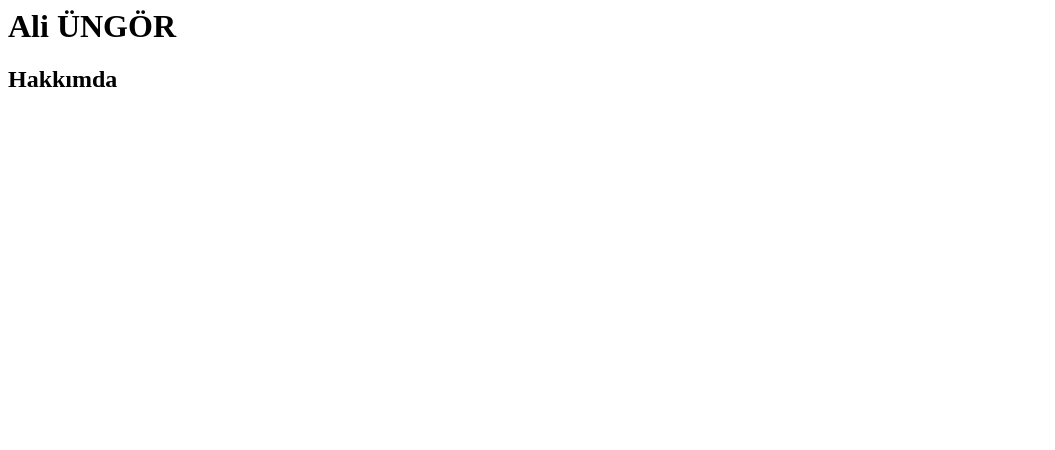
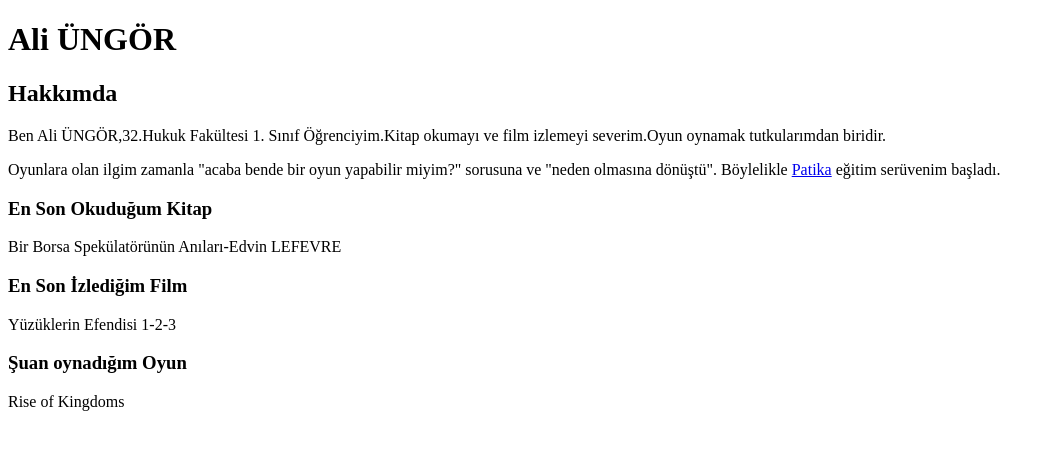
Before and after one commit to AliUNGOR/ilk-web-sayfam, a plain HTML site: page index.html in a window 1280 px wide. Shown: the whole page, without its empty margins (0-1055 px from the left). Drawn offline with Linux system fonts and the light colour scheme.

Commit message:
index ve readme dosyasi tamamlandi

```diff
--- a/index.html
+++ b/index.html
@@ -1,2 +1,30 @@
+<!DOCTYPE html>
+<html lang="en">
+<head>
+    <meta charset="UTF-8">
+    <meta http-equiv="X-UA-Compatible" content="IE=edge">
+    <meta name="viewport" content="width=device-width, initial-scale=1.0">
+    <title>ilk-web-sayfam</title>
+</head>
+<body>
+
 <h1>Ali ÜNGÖR</h1>
+<!-- ana başlık oluşturuldu -->
+
 <h2>Hakkımda</h2>
+<!-- alt başlık-hakkımda -->
+<p>Ben Ali ÜNGÖR,32.Hukuk Fakültesi 1. Sınıf Öğrenciyim.Kitap okumayı ve film izlemeyi severim.Oyun oynamak tutkularımdan biridir.</p>
+<!-- tanıtım ve hobiler -->
+<p>Oyunlara olan ilgim zamanla "acaba bende bir oyun yapabilir miyim?" sorusuna ve "neden olmasına dönüştü". Böylelikle <a href="www.patika.dev"> Patika</a> eğitim serüvenim başladı.</p>
+<!-- eğitime başlama hikayesi-patika sitesi paylaşma -->
+
+<h3>En Son Okuduğum Kitap</h3>
+<p>Bir Borsa Spekülatörünün Anıları-Edvin LEFEVRE</p>
+<h3>En Son İzlediğim Film</h3>
+<p>Yüzüklerin Efendisi  1-2-3</p>
+<h3>Şuan oynadığım Oyun</h3>
+<p>Rise of Kingdoms</p>
+<!-- Güncel Bilgiler -->
+
+</body>
+</html>
```
Also changed, not shown: 1 other file.
